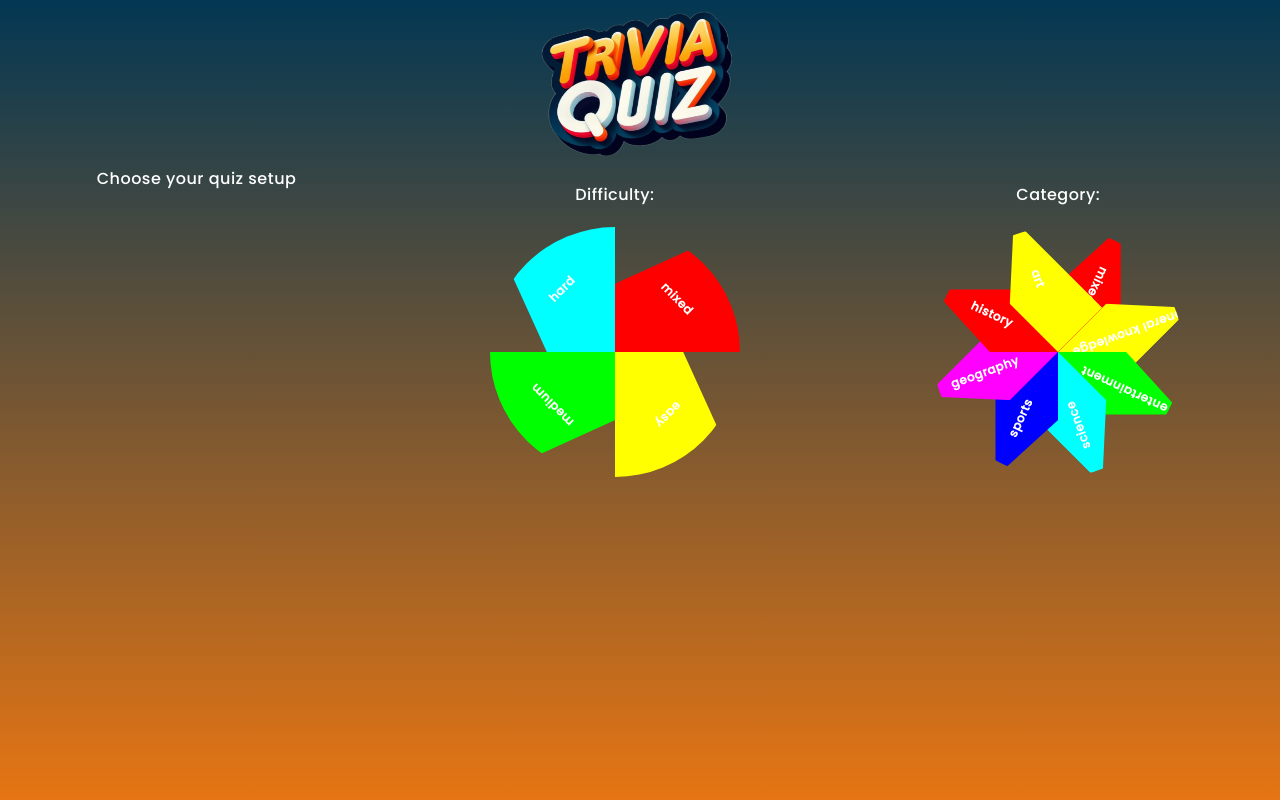
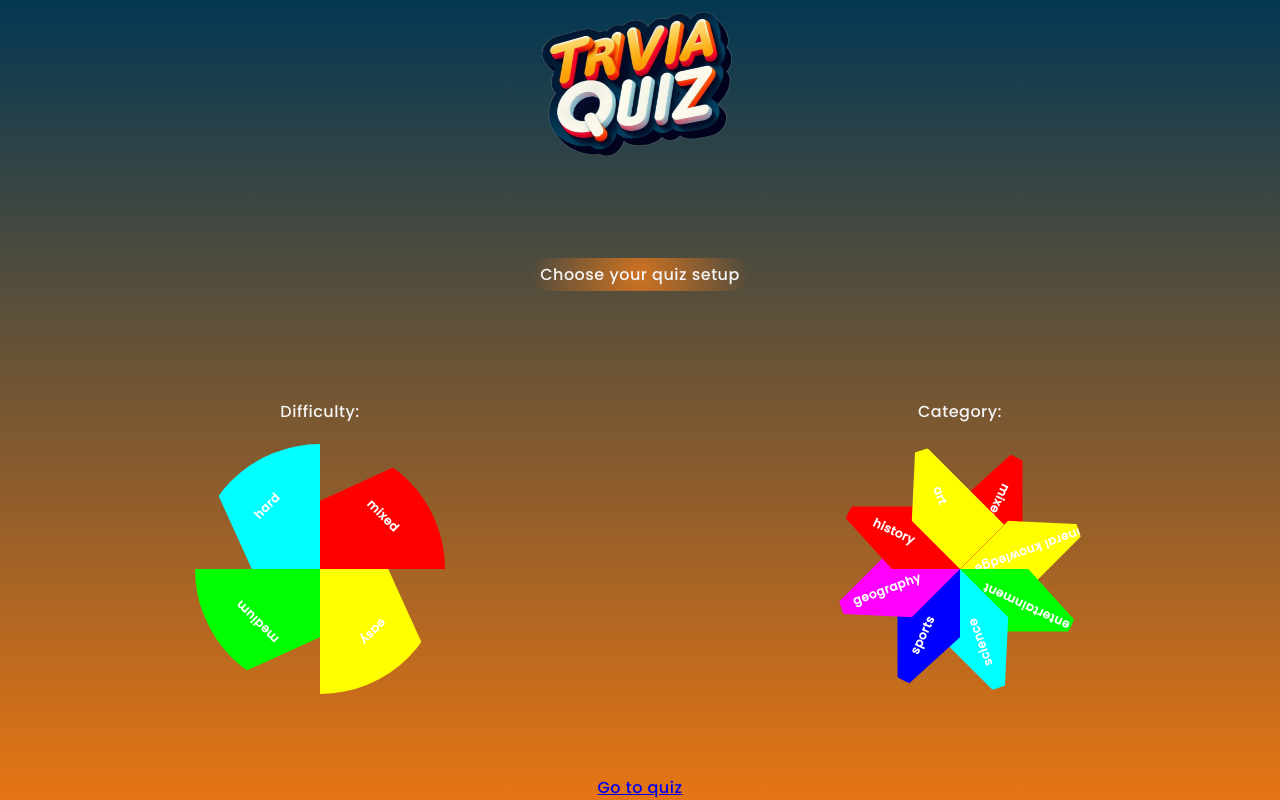
Before and after one commit to cfLaz/TriviaQuiz, a React (Create React App) app: page / in a window 1280 px wide. Built offline with nearby package versions, Linux system fonts and the light colour scheme.

Commit message:
create text continer component and adjust layout on home page add border radius variable

```diff
--- a/src/components/answers/index.scss
+++ b/src/components/answers/index.scss
@@ -12,8 +12,6 @@
    grid-gap: 4px;
    padding: 8px;
    justify-items: center;
-
-   font-family: 'Poppins';
 }
 
 @mixin answer-child-style($width, $background-color) {
@@ -35,7 +33,7 @@ $answer-height: 60px;
    overflow: hidden;
    display: flex;
    //border: 4px solid $color-accent;
-   border-radius: 10%/50%;
+   border-radius: $border-radius-main;
    transition: all .2s ease-in-out;
    font-size: $font-size-large;
    color: #fff;
--- a/src/components/index.scss
+++ b/src/components/index.scss
@@ -2,3 +2,4 @@
 @import './answers/index.scss';
 @import './util/loadingBar/index.scss';
 @import './util/wheelPicker/index.scss';
+@import './util/fancyPantsTextContainer/index.scss';
--- a/src/components/question/index.scss
+++ b/src/components/question/index.scss
@@ -12,7 +12,7 @@
     background-color: rgba(black, 0.6);
     grid-area: row-line-start / col-line-3 / row-line-middle / col-line-4;
     border: 6px double $color-accent;
-    border-radius: 25px;
+    border-radius: $border-radius-main;
 }
 
 .question {
--- /dev/null
+++ b/src/components/util/fancyPantsTextContainer/index.scss
@@ -0,0 +1,6 @@
+.text-container {
+    display: inline-block;
+    padding: $main-layout-size-unit / 2 $main-layout-size-unit;
+    border-radius: 25px;
+    background: radial-gradient(circle, rgba(207, 114, 33, 1) 0%, rgba(207, 114, 33, 0) 100%);
+}
--- /dev/null
+++ b/src/components/util/fancyPantsTextContainer/index.tsx
@@ -0,0 +1,17 @@
+type HexColor = `#${string}`
+
+interface TextContainerProps {
+   text: string
+   color1?: HexColor
+   color2?: HexColor
+}
+
+const TextContainer = ({ text, color1, color2 }: TextContainerProps) => {
+   return (
+      <div className='text-container'>
+         <span>{text}</span>
+      </div>
+   )
+}
+
+export default TextContainer
--- a/src/pages/home/index.scss
+++ b/src/pages/home/index.scss
@@ -14,7 +14,12 @@
   background: linear-gradient(to bottom, #033753, #e67513);
   position: relative;
   overflow: hidden;
-  color: white;
+  color: whitesmoke;
+
+  display: flex;
+  justify-content: space-between;
+  align-items: center;
+  flex-direction: column;
 
   h1 {
     position: absolute;
--- a/src/pages/home/index.tsx
+++ b/src/pages/home/index.tsx
@@ -4,6 +4,7 @@ import testpic from '../../assets/pictures/TriviaQuiz.png'
 import WheelPicker from '../../components/util/wheelPicker'
 import { useDispatch } from 'react-redux'
 import { setCategory, setDifficulty } from '../../store/QuizData'
+import TextContainer from '../../components/util/fancyPantsTextContainer'
 
 export function Home() {
    /*    const [position, setPosition] = useState({ x: 0, y: 0 })
@@ -40,8 +41,8 @@ export function Home() {
             <img className='logo' src={testpic}></img>
          </div>
 
+         <TextContainer text='Choose your quiz setup' />
          <div className='pickers-container'>
-            <div>Choose your quiz setup</div>
             <div className='picker'>
                <p>Difficulty: {}</p>
                <WheelPicker
@@ -54,6 +55,7 @@ export function Home() {
                <WheelPicker segments={categories} storeReducer={setCategory} />
             </div>
          </div>
+         <Link to='quiz'>Go to quiz</Link>
       </div>
    )
 }
--- a/src/style/variables.scss
+++ b/src/style/variables.scss
@@ -3,7 +3,6 @@ $main-layout-size-unit: 8px;
 
 //colors
 $color-main-bg: #162c34;
-
 $color-primary: #0000007a;
 // $color-secondary: #f1c40f;
 $color-accent: #cf7221;
@@ -12,3 +11,6 @@ $color-accent: #cf7221;
 //fonts
 $font-size-medium: 16px;
 $font-size-large: 18px;
+
+//border-radius
+$border-radius-main: 25px;
```
